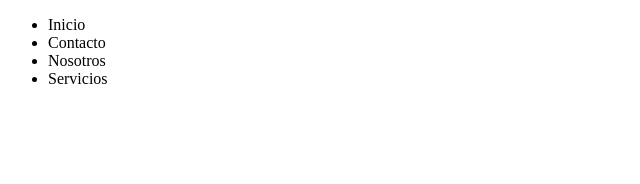
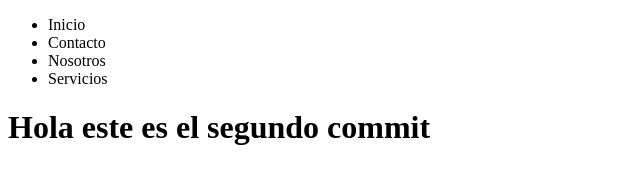
Before and after one commit to nicoluna319/TallerGit_remote_NL, a plain HTML site: page index.html in a window 1280 px wide. Shown: the whole page, without its empty margins (0-640 px from the left). Drawn offline with Linux system fonts and the light colour scheme.

Commit message:
Segundo Commit

```diff
--- a/index.html
+++ b/index.html
@@ -15,6 +15,8 @@
         </ul>
     </header>
 
+    <h1>Hola este es el segundo commit</h1>
+
 
 </body>
 </html>
```
Also changed, not shown: 1 other file.
